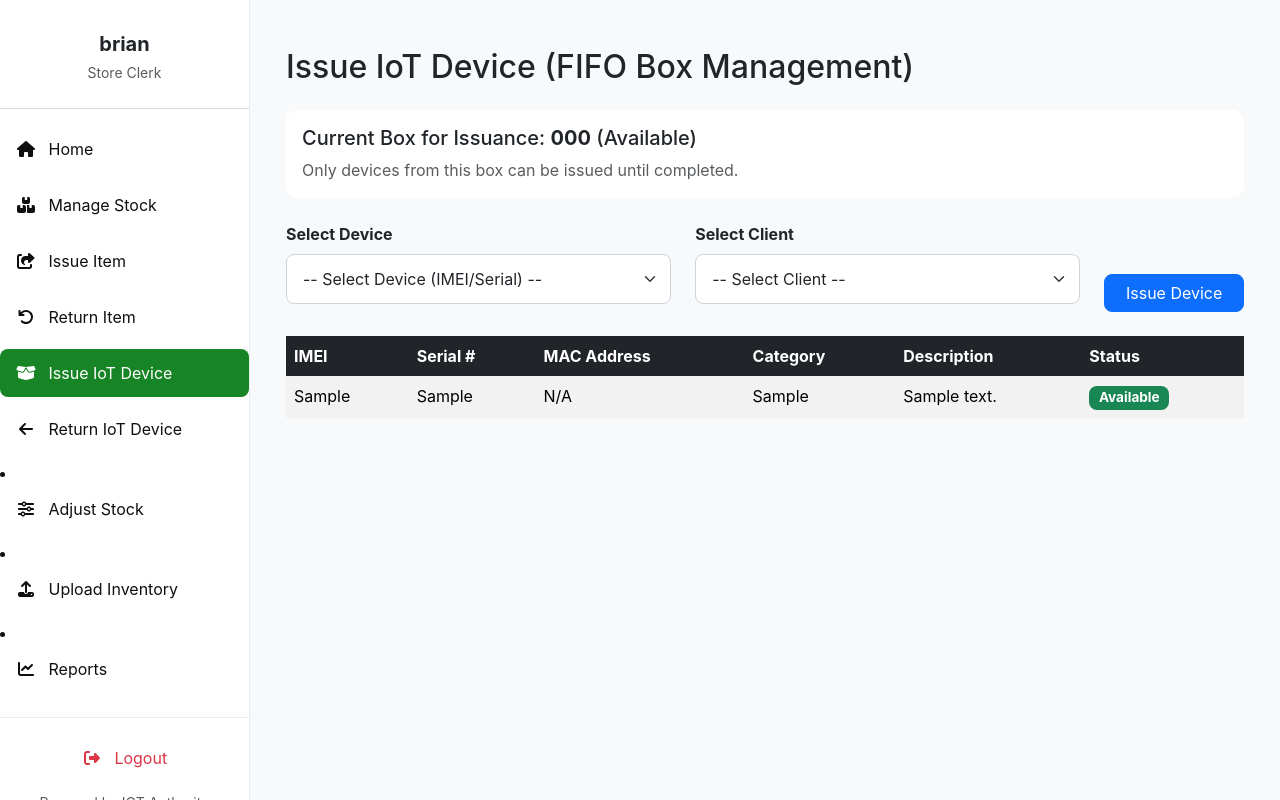
After one commit to Brian-oum/Horizon-Inventory-management-system, a Django app: page /issue_device/ in a window 1280 px wide. The commit adds this page. Run offline with Django 5.2, Linux system fonts and the light colour scheme; a user stored in the database is signed in; data comes from the database, SQL or seed files in the repository; both versions use the stored data as it was after the commit; tables that the repository leaves empty hold one stand-in row (values such as "Sample post"); one stand-in notice (Sample message) is shown; some libraries are stand-ins or nearby versions.

Commit message:
Database models updated and slight changes to dashboard

```diff
--- a/inventory-management-system/invent/templates/invent/base_store_clerk.html
+++ b/inventory-management-system/invent/templates/invent/base_store_clerk.html
@@ -252,6 +252,17 @@
                     </a>
                 </li>
                 <li class="nav-item mb-2">
+                    <a class="nav-link {% if request.resolver_match.url_name == 'issue_device' %}active{% endif %}" href="{% url 'issue_device' %}">
+                        <i class="fas fa-fw fa-box-open me-2"></i> Issue IoT Device
+                    </a>
+                </li>
+                <li class="nav-item mb-2">
+                    <a class="nav-link {% if request.resolver_match.url_name == 'return_device' %}active{% endif %}" href="{% url 'return_device' %}">
+                        <i class="fas fa-fw fa-arrow-left me-2"></i> Return IoT Device
+                    </a>
+                </li>
+            </ul>
+                <li class="nav-item mb-2">
                     <a class="nav-link {% if request.resolver_match.url_name == 'adjust_stock' %}active{% endif %}" href="{% url 'adjust_stock' %}">
                         <i class="fas fa-fw fa-sliders-h me-2"></i> Adjust Stock
                     </a>
--- /dev/null
+++ b/inventory-management-system/invent/templates/invent/issue_device.html
@@ -0,0 +1,93 @@
+{% extends 'invent/base_store_clerk.html' %}
+{% load static %}
+
+{% block title %}Issue IoT Device (FIFO Box Logic){% endblock %}
+
+{% block content %}
+<div class="container mt-4">
+    <h2 class="mb-4">Issue IoT Device (FIFO Box Management)</h2>
+    {% if messages %}
+        <div class="messages mb-3">
+            {% for message in messages %}
+                <div class="alert alert-{{ message.tags }} alert-dismissible fade show" role="alert">
+                    {{ message }}
+                    <button type="button" class="btn-close" data-bs-dismiss="alert" aria-label="Close"></button>
+                </div>
+            {% endfor %}
+        </div>
+    {% endif %}
+
+    {% if box %}
+        <div class="card mb-4">
+            <div class="card-body">
+                <h5 class="card-title mb-2">Current Box for Issuance: <strong>{{ box.number }}</strong> ({{ box.status|capfirst }})</h5>
+                <p class="mb-0 text-muted">Only devices from this box can be issued until completed.</p>
+            </div>
+        </div>
+        <form method="post">
+            {% csrf_token %}
+            <div class="row mb-3">
+                <div class="col-md-5 mb-2">
+                    <label for="device_id" class="form-label"><strong>Select Device</strong></label>
+                    <select name="device_id" id="device_id" class="form-select" required>
+                        <option value="" disabled selected>-- Select Device (IMEI/Serial) --</option>
+                        {% for device in available_devices %}
+                        <option value="{{ device.id }}">
+                            IMEI: {{ device.imei_no }}
+                            {% if device.serial_no %} | Serial: {{ device.serial_no }}{% endif %}
+                            | Status: {{ device.status|capfirst }}
+                        </option>
+                        {% endfor %}
+                    </select>
+                </div>
+                <div class="col-md-5 mb-2">
+                    <label for="client_id" class="form-label"><strong>Select Client</strong></label>
+                    <select name="client_id" id="client_id" class="form-select" required>
+                        <option value="" disabled selected>-- Select Client --</option>
+                        {% for client in clients %}
+                        <option value="{{ client.id }}">{{ client.name }} ({{ client.phone_no }})</option>
+                        {% endfor %}
+                    </select>
+                </div>
+                <div class="col-md-2 d-flex align-items-end">
+                    <button type="submit" class="btn btn-primary w-100">Issue Device</button>
+                </div>
+            </div>
+        </form>
+        <div class="table-responsive mt-4">
+            <table class="table table-hover table-striped">
+                <thead class="table-dark">
+                    <tr>
+                        <th>IMEI</th>
+                        <th>Serial #</th>
+                        <th>MAC Address</th>
+                        <th>Category</th>
+                        <th>Description</th>
+                        <th>Status</th>
+                    </tr>
+                </thead>
+                <tbody>
+                    {% for device in available_devices %}
+                    <tr>
+                        <td>{{ device.imei_no }}</td>
+                        <td>{{ device.serial_no|default:"N/A" }}</td>
+                        <td>{{ device.mac_address|default:"N/A" }}</td>
+                        <td>{{ device.category|default:"N/A" }}</td>
+                        <td>{{ device.description|default:"" }}</td>
+                        <td><span class="badge bg-success">{{ device.status|capfirst }}</span></td>
+                    </tr>
+                    {% empty %}
+                    <tr>
+                        <td colspan="6" class="text-center text-muted">No available devices in this box.</td>
+                    </tr>
+                    {% endfor %}
+                </tbody>
+            </table>
+        </div>
+    {% else %}
+        <div class="alert alert-info">
+            <strong>No boxes are available for device issuance at this time.</strong>
+        </div>
+    {% endif %}
+</div>
+{% endblock %}
--- a/inventory-management-system/invent/urls.py
+++ b/inventory-management-system/invent/urls.py
@@ -38,6 +38,10 @@ urlpatterns = [
     # NEW: Standalone page for listing all inventory items
     path('inventory_list/', views.inventory_list_view, name='inventory_list'), # Added this URL pattern
 
+    # IoT Device Issuance/Return Paths
+    path('issue_device/', views.issue_device, name='issue_device'),
+    path('return_device/', views.return_device, name='return_device'),
+
     # Reports
     path('reports/total-requests/', views.total_requests, name='total_requests'),
     path('reports/export/total-requests/',
--- a/inventory-management-system/invent/views.py
+++ b/inventory-management-system/invent/views.py
@@ -31,6 +31,15 @@ from django.contrib.auth.models import Group
 from django.contrib import messages
 from django.core.paginator import Paginator
 
+from .models import Box, Device, IssuanceRecord, ReturnRecord, Client
+from django.contrib.auth.decorators import login_required, permission_required
+from django.db import transaction
+from django.shortcuts import render, get_object_or_404, redirect
+from django.contrib import messages
+
+def get_next_available_box():
+    """Return the next box available for issuance (FIFO)."""
+    return Box.objects.filter(status='available').order_by('id').first()
 
 def register(request):
     if request.method == 'POST':
@@ -210,8 +219,8 @@ def store_clerk_dashboard(request):
 
     total_inventory_items = inventory_items.aggregate(
         total_sum=Sum('quantity_total'))['total_sum'] or 0
-    items_issued = inventory_items.aggregate(total_issued=Sum('quantity_issued'))[
-        'total_issued'] or 0
+    items_issued = inventory_items.aggregate(
+        total_issued=Sum('quantity_issued'))['total_issued'] or 0
     items_returned = inventory_items.aggregate(
         total_returned=Sum('quantity_returned'))['total_returned'] or 0
 
@@ -220,13 +229,21 @@ def store_clerk_dashboard(request):
     pending_requests_count = ItemRequest.objects.filter(
         status='Pending').count()
 
-    # Count of Issued Requests that are not fully returned yet (eligible for return)
     issued_but_not_fully_returned_count = ItemRequest.objects.filter(
         status='Issued'
     ).exclude(
-        # Exclude if original quantity <= returned quantity
         quantity__lte=F('returned_quantity')
     ).count()
+
+    # --- IoT Device & Box Stats ---
+    total_devices = Device.objects.count()
+    devices_available = Device.objects.filter(status='available').count()
+    devices_issued = Device.objects.filter(status='issued').count()
+    devices_returned = Device.objects.filter(status='returned').count()
+
+    total_boxes = Box.objects.count()
+    boxes_in_progress = Box.objects.filter(status='in_progress').count()
+    boxes_completed = Box.objects.filter(status='completed').count()
 
     context = {
         'total_items': total_inventory_items,
@@ -234,8 +251,15 @@ def store_clerk_dashboard(request):
         'items_returned': items_returned,
         'items': items_for_dashboard,
         'pending_requests_count': pending_requests_count,
-        # NEW for dashboard
         'issued_but_not_fully_returned_count': issued_but_not_fully_returned_count,
+        # --- IoT stats below ---
+        "total_devices": total_devices,
+        "devices_available": devices_available,
+        "devices_issued": devices_issued,
+        "devices_returned": devices_returned,
+        "total_boxes": total_boxes,
+        "boxes_in_progress": boxes_in_progress,
+        "boxes_completed": boxes_completed,
     }
     return render(request, 'invent/store_clerk_dashboard.html', context)
 
@@ -493,6 +517,71 @@ def issue_item(request):
     }
     return render(request, 'invent/issue_item.html', context)
 
+ # IoT Device Issuance/Return Views
+@login_required
+@permission_required('invent.can_issue_item', raise_exception=True)
+def issue_device(request):
+    box = Box.objects.filter(status='available').order_by('id').first()
+    if not box:
+        messages.error(request, "No device boxes available for issuance.")
+        return redirect('store_clerk_dashboard')
+    available_devices = box.devices.filter(status='available')
+    clients = Client.objects.all()
+
+    if request.method == 'POST':
+        device_id = request.POST.get('device_id')
+        client_id = request.POST.get('client_id')
+        if not device_id or not client_id:
+            messages.error(request, "Please select a device and client.")
+            return redirect('issue_device')
+
+        device = get_object_or_404(Device, id=device_id, box=box, status='available')
+        client = get_object_or_404(Client, id=client_id)
+
+        with transaction.atomic():
+            device.status = 'issued'
+            device.save()
+            IssuanceRecord.objects.create(device=device, client=client, logistics_manager=request.user)
+            # Check if box is now completed
+            if not box.devices.filter(status='available').exists():
+                box.status = 'completed'
+                box.save()
+                # Unlock next box if needed (optional logic, up to you)
+                next_box = Box.objects.filter(status='in_progress').order_by('id').first()
+                if next_box:
+                    next_box.status = 'available'
+                    next_box.save()
+            messages.success(request, f"Device {device.imei_no} issued to {client.name}.")
+
+        return redirect('issue_device')
+
+    return render(request, 'invent/issue_device.html', {
+        'box': box,
+        'available_devices': available_devices,
+        'clients': clients,
+    })
+
+@login_required
+@permission_required('invent.can_issue_item', raise_exception=True)
+def return_device(request):
+    issued_devices = Device.objects.filter(status='issued')
+    clients = Client.objects.all()
+    if request.method == 'POST':
+        device_id = request.POST.get('device_id')
+        client_id = request.POST.get('client_id')
+        reason = request.POST.get('reason', '')
+        device = get_object_or_404(Device, id=device_id, status='issued')
+        client = get_object_or_404(Client, id=client_id)
+        with transaction.atomic():
+            device.status = 'returned'
+            device.save()
+            ReturnRecord.objects.create(device=device, client=client, reason=reason)
+            messages.success(request, f"Device {device.imei_no} returned by {client.name}.")
+        return redirect('return_device')
+    return render(request, 'invent/return_device.html', {
+        'issued_devices': issued_devices,
+        'clients': clients
+    })
 
 @login_required
 def request_summary(request):
```
Also changed, not shown: inventory-management-system/invent/admin.py (+12 -0 lines), inventory-management-system/invent/models.py (+99 -0 lines), inventory-management-system/invent/templates/invent/return_device.html (added, +93 -0 lines), inventory-management-system/invent/templates/invent/store_clerk_dashboard.html (+54 -0 lines), inventory-management-system/db.sqlite3, inventory-management-system/invent/migrations/0013_box_client_office_supplier_device_issuancerecord_and_more.py (added), inventory-management-system/invent/migrations/0014_remove_device_mac_address.py (added). Lines whose indentation alone changed are shown as unchanged.
